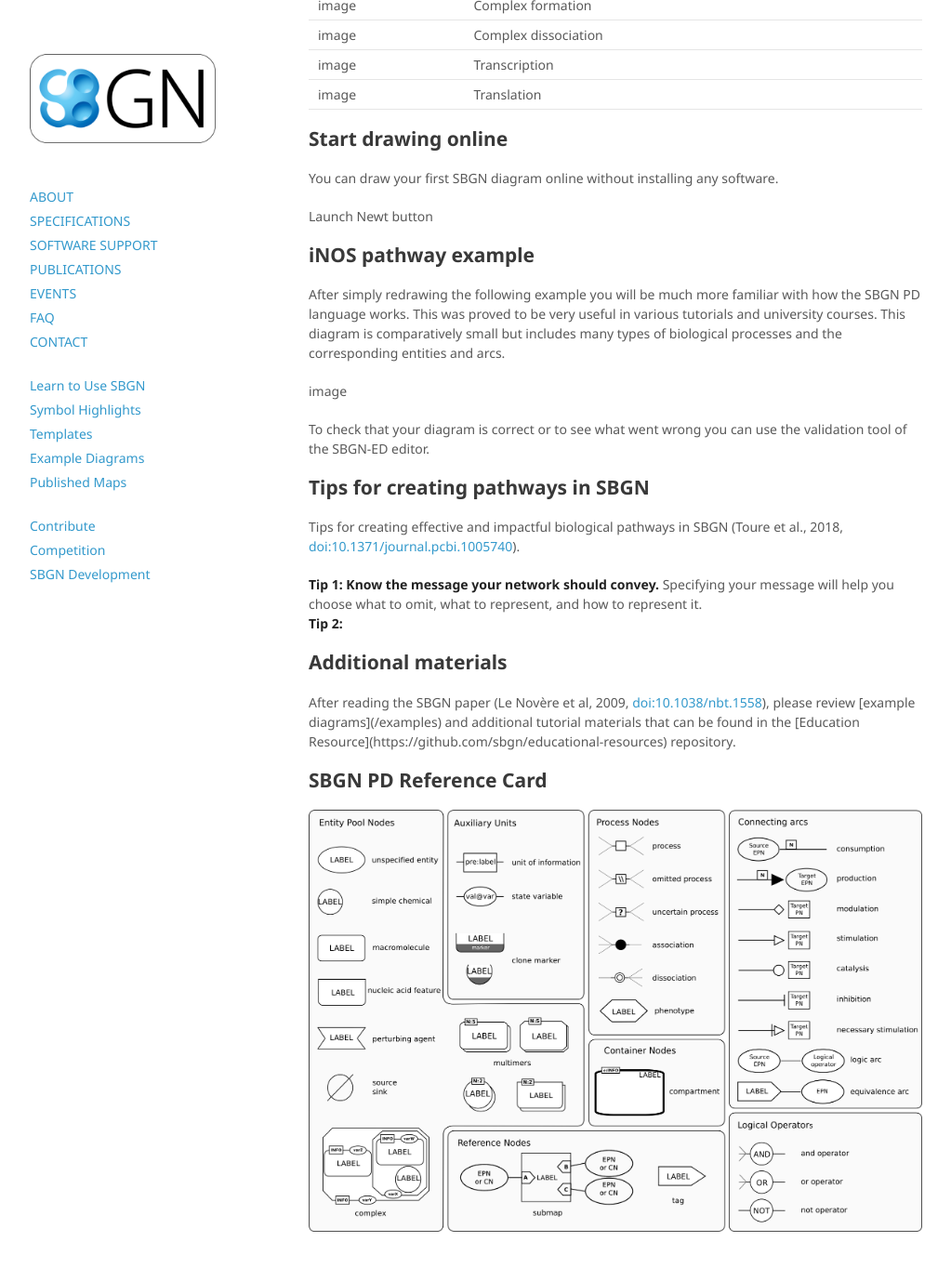
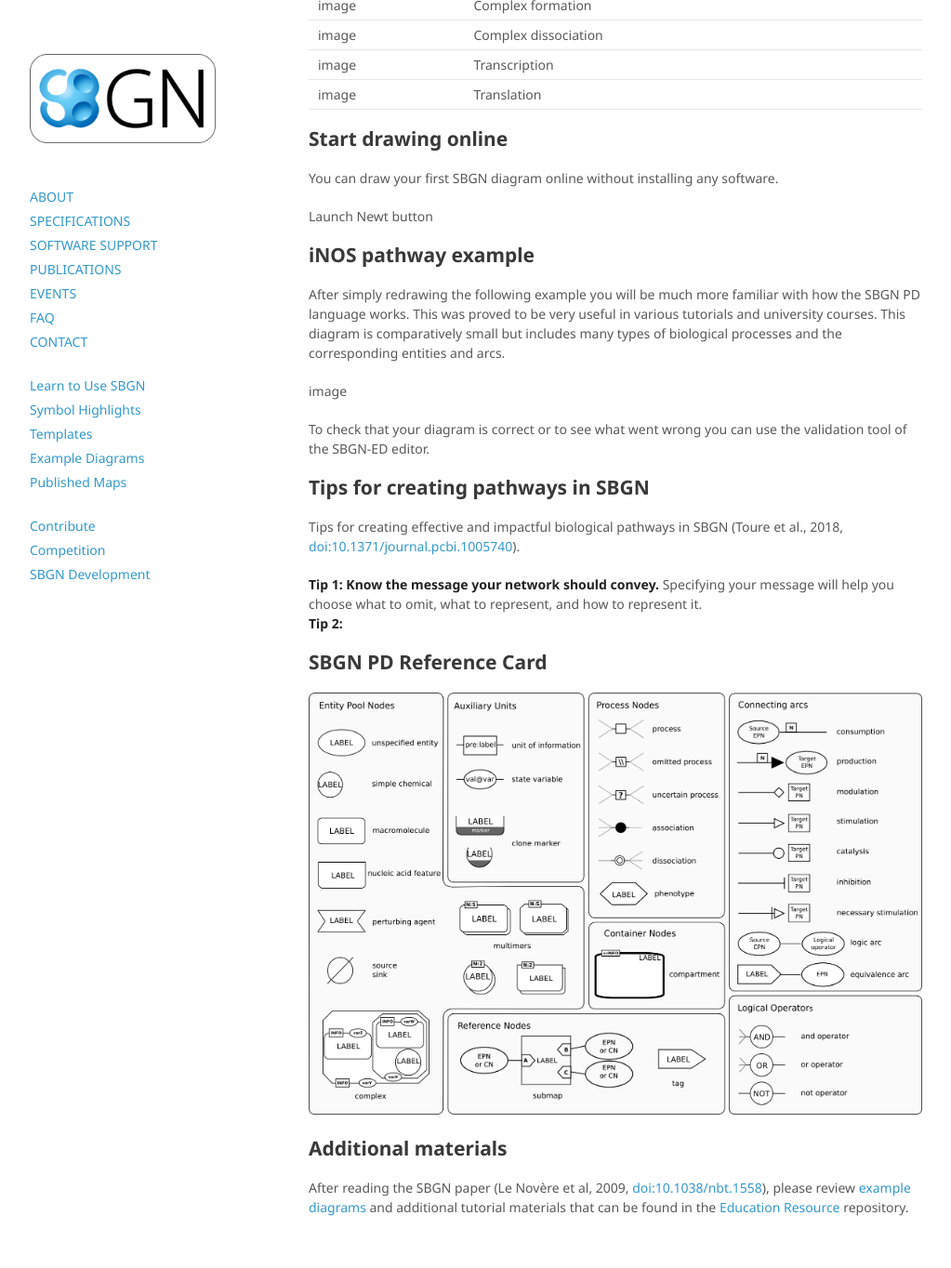
Before and after one commit to sbgn/sbgn, a Jekyll site: the page built from docs/learning_sbgn.md, in a window 1280 px wide and 1400 px high, scrolled down 1184 px. Shown: the top 1364 px of the window at 93% size, without its empty margins (128-1151 px from the left). Built offline with Jekyll 4.4.1, drawn with Linux system fonts in a browser that asks for light colours; nearby versions of some CDN libraries; some of the changed lines change nothing that is shown.

Commit message:
Update learning_sbgn.md

```diff
--- a/docs/learning_sbgn.md
+++ b/docs/learning_sbgn.md
@@ -61,10 +61,11 @@
 **Tip 1: Know the message your network should convey.** Specifying your message will help you choose what to omit, what to represent, and how to represent it.
 **Tip 2:**
 
-## Additional materials
-
-<p>After reading the SBGN paper (Le Novère et al, 2009, <a href="https://dx.doi.org/10.1038/nbt.1558">doi:10.1038/nbt.1558</a>), please review [example diagrams](/examples) and additional tutorial materials that can be found in the [Education Resource](https://github.com/sbgn/educational-resources) repository.</p>
 
 ## SBGN PD Reference Card
 
 ![SBGN PD Reference Card](/sbgn/images/learning/PD_L1V1.3.png)
+
+## Additional materials
+
+<p>After reading the SBGN paper (Le Novère et al, 2009, <a href="https://dx.doi.org/10.1038/nbt.1558">doi:10.1038/nbt.1558</a>), please review <a href="/examples">example diagrams</a> and additional tutorial materials that can be found in the <a href="https://github.com/sbgn/educational-resources">Education Resource</a> repository.</p>
```
